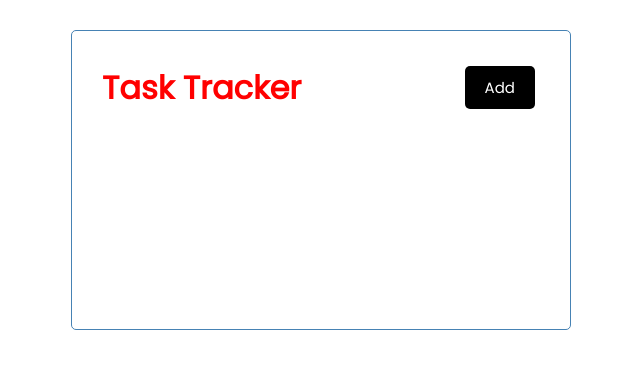
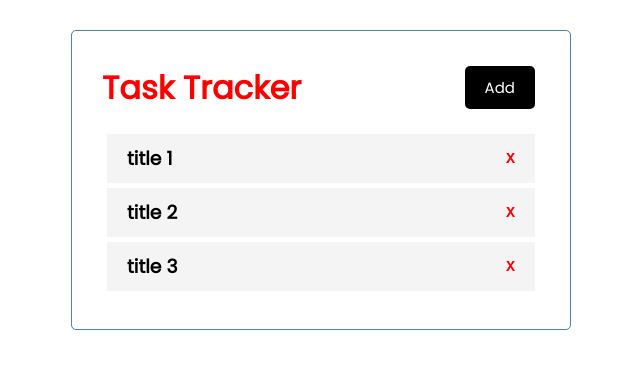
Before and after one commit to systemry420/re-react, a React (Create React App) app: page / in a window 1280 px wide. Shown: the top 368 px of the page, without its empty margins (319-959 px from the left). Built offline with nearby package versions, Linux system fonts and the light colour scheme.

Commit message:
define state

```diff
--- a/src/App.js
+++ b/src/App.js
@@ -1,10 +1,26 @@
+import { useState } from 'react';
 import './App.css';
 import Header from './comps/Header'
+import Tasks from './comps/Tasks';
 
 const App = () => {
+  const [tasks, setTasks] = useState(
+    [
+      { id: 1, title: 'title 1' },
+      { id: 2, title: 'title 2' },
+      { id: 3, title: 'title 3' },
+    ]
+  );
+
+  const deleteTask = (id) => {
+    console.log('delete', id);
+  }
+
   return (
     <div className="container">
       <Header title="Task Tracker" />
+
+      <Tasks tasks={tasks} deleteTask={deleteTask}/>
     </div>
   );
 }
--- /dev/null
+++ b/src/comps/Task.js
@@ -0,0 +1,13 @@
+import React from 'react'
+
+const Task = ({task}) => {
+    return (
+        <div className='task'>
+            <h3>{task}
+                <pre style={{ color: 'red' }}>X</pre>
+            </h3>
+        </div>
+    )
+}
+
+export default Task
--- /dev/null
+++ b/src/comps/Tasks.js
@@ -0,0 +1,17 @@
+import Task from "./Task"
+
+const Tasks = ({ tasks }) => {
+    return (
+        <div>
+            {
+                tasks.map(
+                    (task) => (
+                        <Task key={task.id} task={task.title} />
+                    )
+                )
+            }
+        </div>
+    )
+}
+
+export default Tasks
```
